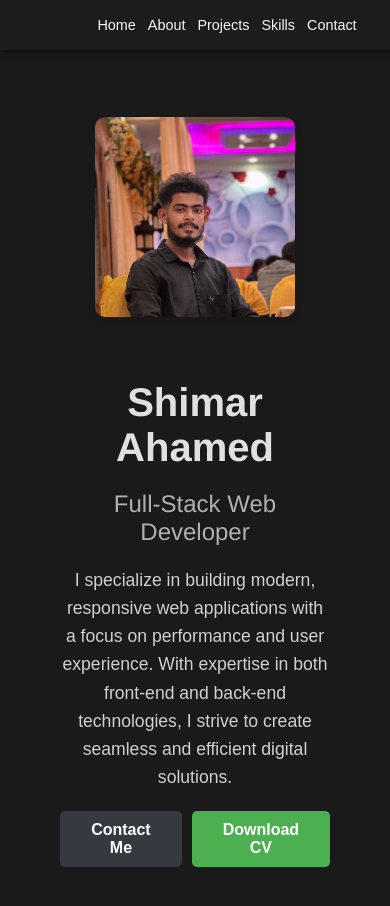
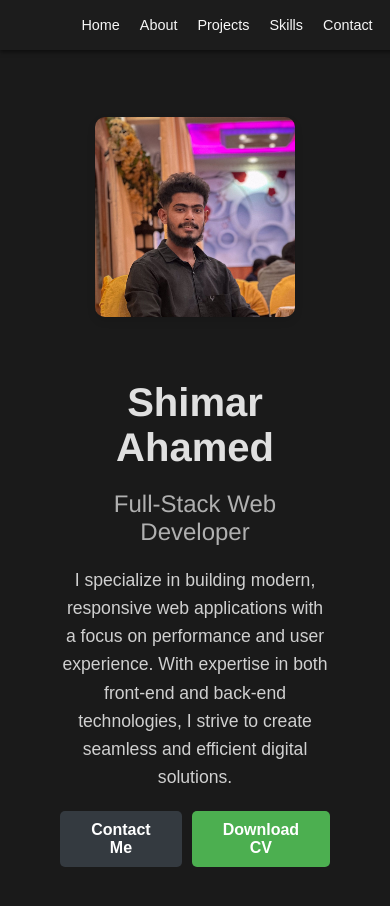
Before and after one commit to Shimar-Ahamed/react-portfolio-vercel, a React (Create React App) app: page / in a window 390 px wide. Shown: the top 906 px of the page. Built offline with nearby package versions, Linux system fonts and the light colour scheme.

Commit message:
responsive nav bar

```diff
--- a/src/components/Navbar.css
+++ b/src/components/Navbar.css
@@ -21,7 +21,7 @@
 }
 
 .navbar li {
-  margin: 0 20px;
+  margin: 0 10px;
 }
 
 .navbar a {
@@ -59,13 +59,4 @@
   .navbar a {
     font-size: 0.9rem; /* Smaller text size */
   }
-
-  .navbar ul {
-    justify-content: center; /* Center the list items */
-    width: 100%; /* Ensure the ul takes the full width */
-  }
-
-  .navbar li {
-    margin: 0 6px; /* Reduce margin to fit items better */
-  }
 }
```
